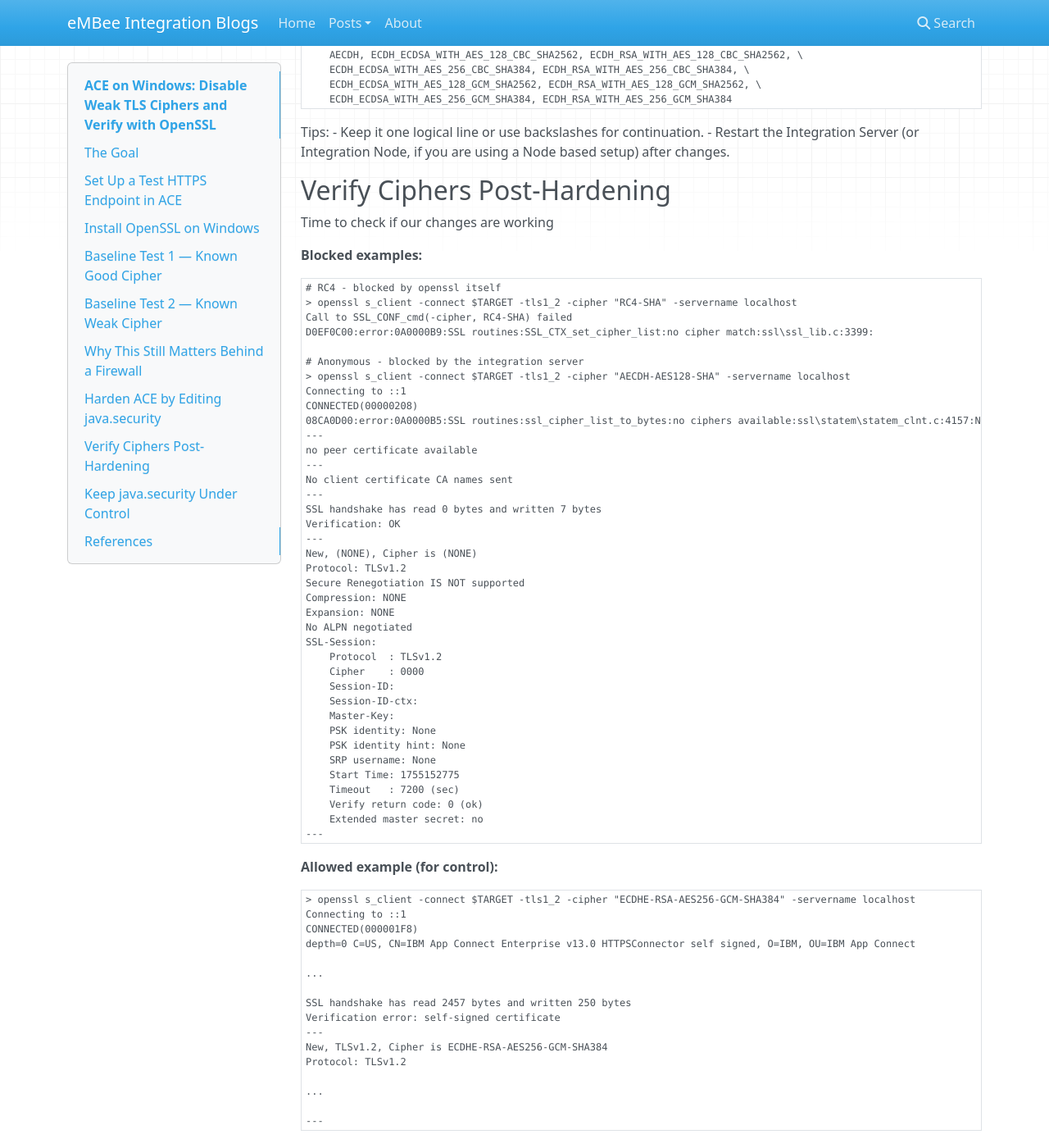
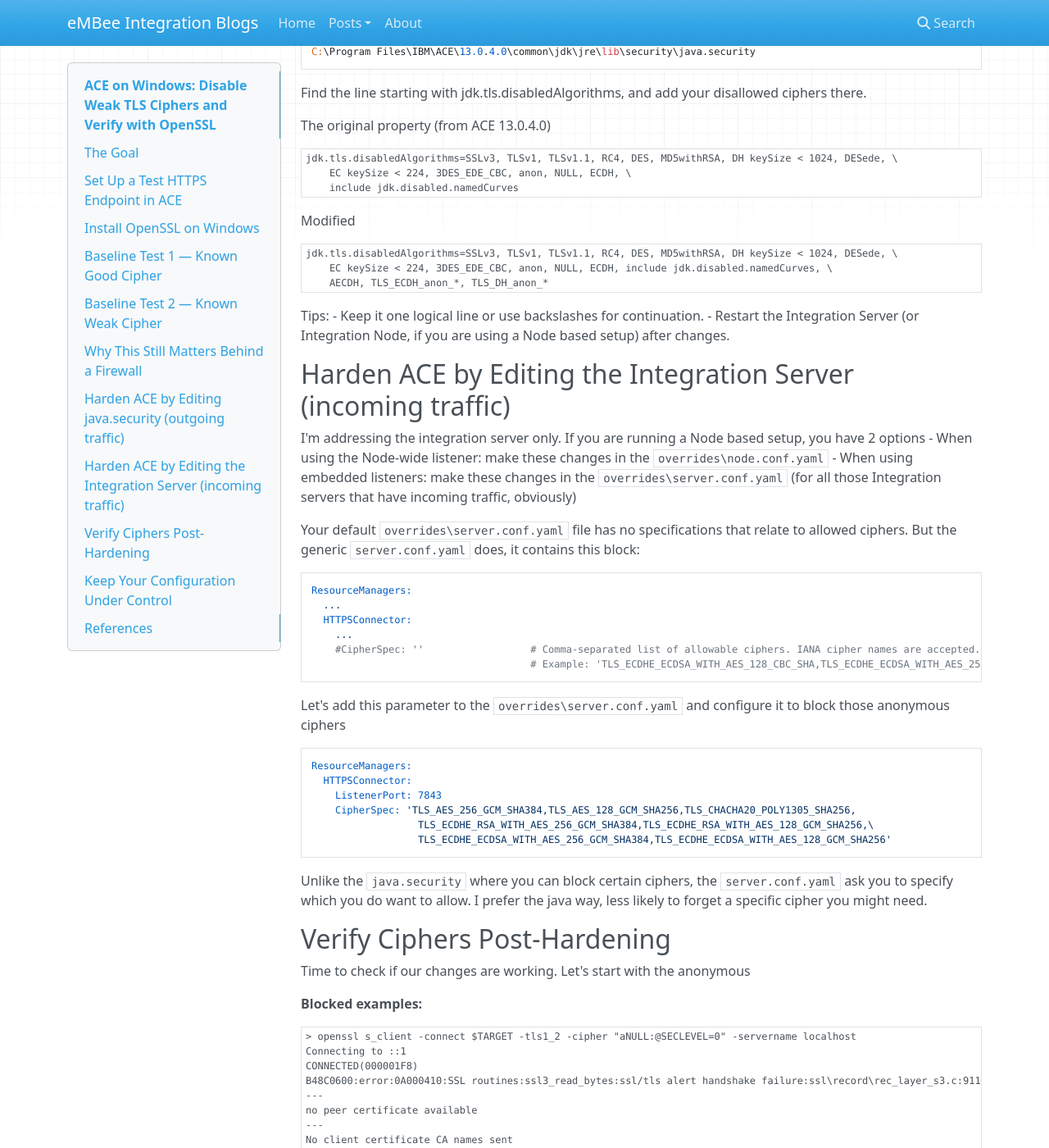
Before and after one commit to matthiasblomme/blogs, an MkDocs documentation site: the page built from docs/posts/disable-weak-ciphers-ace/ace_disable_weak_ciphers.md, in a window 1280 px wide and 1400 px high, scrolled down 3401 px. Shown: the whole window at 82% size. Built offline with MkDocs 1.6.1, drawn with Linux system fonts in a browser that asks for light colours; nearby versions of some CDN libraries; some of the changed text lies outside the part shown.

Commit message:
fixed weak cipher

````diff
--- a/docs/posts/disable-weak-ciphers-ace/ace_disable_weak_ciphers.md
+++ b/docs/posts/disable-weak-ciphers-ace/ace_disable_weak_ciphers.md
@@ -6,12 +6,13 @@
 ## The Goal
 Kill insecure TLS ciphers in ACE. Then prove they’re dead.
 
-This walkthrough uses ACE in the server role, handling inbound TLS traffic. But the `java.security` config applies just as
-much when ACE acts as a client making outbound HTTPS calls. So if ACE is calling external APIs, brokers, or cloud endpoints—weak
-ciphers still get blocked. That’s exactly what you want.
+This walkthrough configures ACE in both the server and client role, handling inbound and outbound TLS traffic. The `java.security`
+config applies when ACE acts as a client making outbound HTTPS calls, where the server.conf.yaml settings manage the incoming
+traffic. So if ACE is calling, or being called by, external APIs, brokers, or cloud endpoints, weak ciphers get blocked.
+That’s exactly what you want.
 
 ## Set Up a Test HTTPS Endpoint in ACE
-Just need something dumb and HTTPS-enabled:
+Just need something dumb and HTTPS-enabled to test our changes:
 - Use a simple HTTPInput or REST API flow that returns a static response.
 - Example: [HelloWorld_https](https://github.com/matthiasblomme/Ace_test_cases/tree/64d32256864391e330d1d1482fd412c80957998e/HelloWorld_https)
 - Create a standalone Integration Server (default HTTPS port is 7843).
@@ -67,53 +68,65 @@
 ---
 ```
 
-WAs you can see from the output, the command gives us `New, TLSv1.2, Cipher is ECDHE-RSA-AES256-GCM-SHA384`, showing we had a successful TLS handshake. This is our "known good".
+(press `ctrl + c` to close the sessiong, the openssl command opens a client session when negotiation succeeds)
+
+Wath you can see from the output, the command gives us `New, TLSv1.2, Cipher is ECDHE-RSA-AES256-GCM-SHA384`, showing we
+had a successful TLS handshake. This is our "known good".
 
 
 
 ## Baseline Test 2 — Known Weak Cipher
-Now let's try something weaker
+Now let's try something weaker, anonymous (no-authentication) cipher suites, that really should not be supported
 
 ```powershell
-> openssl s_client -connect $TARGET -tls1_2 -cipher "AECDH-AES128-SHA" -servername localhost
+> openssl s_client -connect $TARGET -tls1_2 -cipher "aNULL:@SECLEVEL=0" -servername localhost
 Connecting to ::1
-CONNECTED(0000020C)
-1CD30C00:error:0A0000B5:SSL routines:ssl_cipher_list_to_bytes:no ciphers available:ssl\statem\statem_clnt.c:4157:No ciphers enabled for max supported SSL/TLS version
+CONNECTED(00000200)
 ---
 no peer certificate available
 ---
 No client certificate CA names sent
+Peer Temp Key: X25519, 253 bits
 ---
-SSL handshake has read 0 bytes and written 7 bytes
+SSL handshake has read 398 bytes and written 308 bytes
 Verification: OK
 ---
-New, (NONE), Cipher is (NONE)
+New, TLSv1.0, Cipher is AECDH-AES256-SHA
 Protocol: TLSv1.2
-Secure Renegotiation IS NOT supported
+Secure Renegotiation IS supported
 Compression: NONE
 Expansion: NONE
 No ALPN negotiated
 SSL-Session:
 Protocol  : TLSv1.2
-Cipher    : 0000
-Session-ID:
+Cipher    : AECDH-AES256-SHA
+Session-ID: 57BB1C3B2C52C829D5B4D3FEF45944F0EB3A89D71D23A15E4015E6BD15ED454B
 Session-ID-ctx:
-Master-Key:
+Master-Key: B2BFD60FD6B55415B644934B00F1CA432BA70C822287545EDD606BEEB21DDD75F0FABBCA5B5C73A13802E66D481AA004
 PSK identity: None
 PSK identity hint: None
 SRP username: None
-Start Time: 1755152168
-Timeout   : 7200 (sec)
-Verify return code: 0 (ok)
-Extended master secret: no
----
+TLS session ticket lifetime hint: 300 (seconds)
+TLS session ticket:
+0000 - fd dd 43 12 14 9b b9 66-a2 bc dc d7 bc 8b 9d ca   ..C....f........
+0010 - dd 2a e1 48 6f 63 b4 82-2b 50 d7 86 cf fa 0c 42   .*.Hoc..+P.....B
+0020 - 59 3c 38 54 49 6d 6c a9-3b 7c de 3c 72 cc 11 58   Y<8TIml.;|.<r..X
+0030 - 6f 99 1c be 35 22 7e dc-50 8e 2f 45 b7 4a a4 58   o...5"~.P./E.J.X
+    0040 - a7 a4 a7 4a 12 4e fd 41-68 66 57 ff f2 35 fe 65   ...J.N.AhfW..5.e
+    0050 - 9e 76 61 00 75 04 2b a6-6d ab c4 13 e2 14 7d 31   .va.u.+.m.....}1
+    0060 - d0 a3 09 c7 58 16 ea 4c-06 6b f9 bf 1d ac 60 45   ....X..L.k....`E
+    0070 - 51 ab 34 9e eb b9 53 23-f4 df 20 7a df 22 9f e4   Q.4...S#.. z."..
+0080 - 27 2c f6 c0 a6 ee 18 cb-43 c7 50 73 10 46 0a 53   ',......C.Ps.F.S
+0090 - d7 fb e5 7e 22 00 91 2a-6f 8f a2 52 4d d2 1b 7b   ...~"..*o..RM..{
+    00a0 - 1d ca 33 df 2d 35 b6 88-f0 bb f8 79 8a 30 45 3c   ..3.-5.....y.0E<
+
+    Start Time: 1762157276
+    Timeout   : 7200 (sec)
+    Verify return code: 0 (ok)
+    Extended master secret: yes
 ```
 
-This is a completely different output than before, and it tells us two things
-- No matching cipher was AECDH-AES128-SHA, indicated by `no ciphers available` and `New, (NONE), Cipher is (NONE)`
-- The SSL handshake did not complete, indicated by `no peer certificate available` and `Cipher    : 0000`
-
-Conclusion: the handshake failed, and cipher was rejected, as it should.
+Hm, it succeeds. That is not what you want on a production system (or maybe even any system). Let's fix that
 
 
 ## Why This Still Matters Behind a Firewall
@@ -125,7 +138,7 @@
 Your security is only as strong as it's weakest link. Don't let that be ACE!
 
 
-## Harden ACE by Editing `java.security`
+## Harden ACE by Editing `java.security` (outgoing traffic)
 Now that we've got all that foreplay out of the way, let's be serious
 
 Locate your ACE JRE java.security file. The default location is
@@ -150,12 +163,8 @@
 Modified
 ```properties
 jdk.tls.disabledAlgorithms=SSLv3, TLSv1, TLSv1.1, RC4, DES, MD5withRSA, DH keySize < 1024, DESede, \
-    EC keySize < 224, 3DES_EDE_CBC, anon, NULL, ECDH, \
-    include jdk.disabled.namedCurves \
-	AECDH, ECDH_ECDSA_WITH_AES_128_CBC_SHA2562, ECDH_RSA_WITH_AES_128_CBC_SHA2562, \
-    ECDH_ECDSA_WITH_AES_256_CBC_SHA384, ECDH_RSA_WITH_AES_256_CBC_SHA384, \
-    ECDH_ECDSA_WITH_AES_128_GCM_SHA2562, ECDH_RSA_WITH_AES_128_GCM_SHA2562, \
-    ECDH_ECDSA_WITH_AES_256_GCM_SHA384, ECDH_RSA_WITH_AES_256_GCM_SHA384
+    EC keySize < 224, 3DES_EDE_CBC, anon, NULL, ECDH, include jdk.disabled.namedCurves, \
+    AECDH, TLS_ECDH_anon_*, TLS_DH_anon_*
 ```
 
 Tips:
@@ -163,28 +172,53 @@
 - Restart the Integration Server (or Integration Node, if you are using a Node based setup) after changes.
 
 
+## Harden ACE by Editing the Integration Server (incoming traffic)
+I'm addressing the integration server only. If you are running a Node based setup, you have 2 options
+- When using the Node-wide listener: make these changes in the `overrides\node.conf.yaml`
+- When using embedded listeners: make these changes in the `overrides\server.conf.yaml` (for all those Integration servers that
+have incoming traffic, obviously)
+
+Your default `overrides\server.conf.yaml` file has no specifications that relate to allowed ciphers. But the generic
+`server.conf.yaml` does, it contains this block:
+
+```yaml
+ResourceManagers:
+  ...
+  HTTPSConnector:
+    ...
+    #CipherSpec: ''                  # Comma-separated list of allowable ciphers. IANA cipher names are accepted.
+                                     # Example: 'TLS_ECDHE_ECDSA_WITH_AES_128_CBC_SHA,TLS_ECDHE_ECDSA_WITH_AES_256_GCM_SHA384'.
+```
+
+Let's add this parameter to the  `overrides\server.conf.yaml` and configure it to block those anonymous ciphers
+
+```yaml
+ResourceManagers:
+  HTTPSConnector:
+    ListenerPort: 7843
+    CipherSpec: 'TLS_AES_256_GCM_SHA384,TLS_AES_128_GCM_SHA256,TLS_CHACHA20_POLY1305_SHA256,
+                  TLS_ECDHE_RSA_WITH_AES_256_GCM_SHA384,TLS_ECDHE_RSA_WITH_AES_128_GCM_SHA256,\
+                  TLS_ECDHE_ECDSA_WITH_AES_256_GCM_SHA384,TLS_ECDHE_ECDSA_WITH_AES_128_GCM_SHA256'
+```
+
+Unlike the `java.security` where you can block certain ciphers, the `server.conf.yaml` ask you to specify which you do
+want to allow. I prefer the java way, less likely to forget a specific cipher you might need.
 
 ## Verify Ciphers Post-Hardening
-Time to check if our changes are working
+Time to check if our changes are working. Let's start with the anonymous
 
 **Blocked examples:**
 ```powershell
-# RC4 - blocked by openssl itself
-> openssl s_client -connect $TARGET -tls1_2 -cipher "RC4-SHA" -servername localhost
-Call to SSL_CONF_cmd(-cipher, RC4-SHA) failed
-D0EF0C00:error:0A0000B9:SSL routines:SSL_CTX_set_cipher_list:no cipher match:ssl\ssl_lib.c:3399:
-
-# Anonymous - blocked by the integration server
-> openssl s_client -connect $TARGET -tls1_2 -cipher "AECDH-AES128-SHA" -servername localhost
+> openssl s_client -connect $TARGET -tls1_2 -cipher "aNULL:@SECLEVEL=0" -servername localhost
 Connecting to ::1
-CONNECTED(00000208)
-08CA0D00:error:0A0000B5:SSL routines:ssl_cipher_list_to_bytes:no ciphers available:ssl\statem\statem_clnt.c:4157:No ciphers enabled for max supported SSL/TLS version
+CONNECTED(000001F8)
+B48C0600:error:0A000410:SSL routines:ssl3_read_bytes:ssl/tls alert handshake failure:ssl\record\rec_layer_s3.c:911:SSL alert number 40
 ---
 no peer certificate available
 ---
 No client certificate CA names sent
 ---
-SSL handshake has read 0 bytes and written 7 bytes
+SSL handshake has read 7 bytes and written 187 bytes
 Verification: OK
 ---
 New, (NONE), Cipher is (NONE)
@@ -194,20 +228,22 @@
 Expansion: NONE
 No ALPN negotiated
 SSL-Session:
-    Protocol  : TLSv1.2
-    Cipher    : 0000
-    Session-ID:
-    Session-ID-ctx:
-    Master-Key:
-    PSK identity: None
-    PSK identity hint: None
-    SRP username: None
-    Start Time: 1755152775
-    Timeout   : 7200 (sec)
-    Verify return code: 0 (ok)
-    Extended master secret: no
+Protocol  : TLSv1.2
+Cipher    : 0000
+Session-ID:
+Session-ID-ctx:
+Master-Key:
+PSK identity: None
+PSK identity hint: None
+SRP username: None
+Start Time: 1762158201
+Timeout   : 7200 (sec)
+Verify return code: 0 (ok)
+Extended master secret: no
 ---
 ```
+
+Success! Where we previously allowed the anonymous ciphers, they now result in a clear `tls alert handshake failure`.
 
 **Allowed example (for control):**
 ```powershell
@@ -229,6 +265,8 @@
 ---
 ```
 
+Secure ciphers still work, woulnd't have expected anything else ;) .
+
 **Optional TLS 1.3 control (if enabled):**
 ```powershell
 >  openssl s_client -connect $TARGET -tls1_3 -ciphersuites "TLS_AES_256_GCM_SHA384" -servername localhost
@@ -244,22 +282,20 @@
 ```
 
 
+## Keep Your Configuration Under Control
+Don't harden one server and forget about the rest. Think disaster recovery. Think rebuilds. Think repeatability. Or simply
+automate your server installs.
+What do these have in common? They all need to have a single source of truth for your `java.security` and
+`overrides\server.conf.yaml` files.
 
-
-## Keep `java.security` Under Control
-Don't harden one server and forget about the rest. Think disaster recovery. Think rebuilds. Think repeatability.
-Or simply automate your server installs.
-What do these have in common? They all need to have a single source of truth for your `java.security` file.
 So, simply put:
-- Store the `java.security` file, or at least the diffs, in version control
+- Store the `java.security` and `overrides\server.conf.yaml` files, or at least the diffs, in version control
 - Use pull requests for changes, think Infrastructure as Code (IaaC) and treat this like code.
 - Enforce config with Ansible, DSC, ..., or whatever keeps your setup sane
 
 And don't forget, after each update
 - Restart the Integration Server
 - Verify one of the disabled ciphers
-
-
 
 Harden it, test it, version it, automate it. Then sleep better, knowing your runtime environment isn’t the weakest link.
 
````
